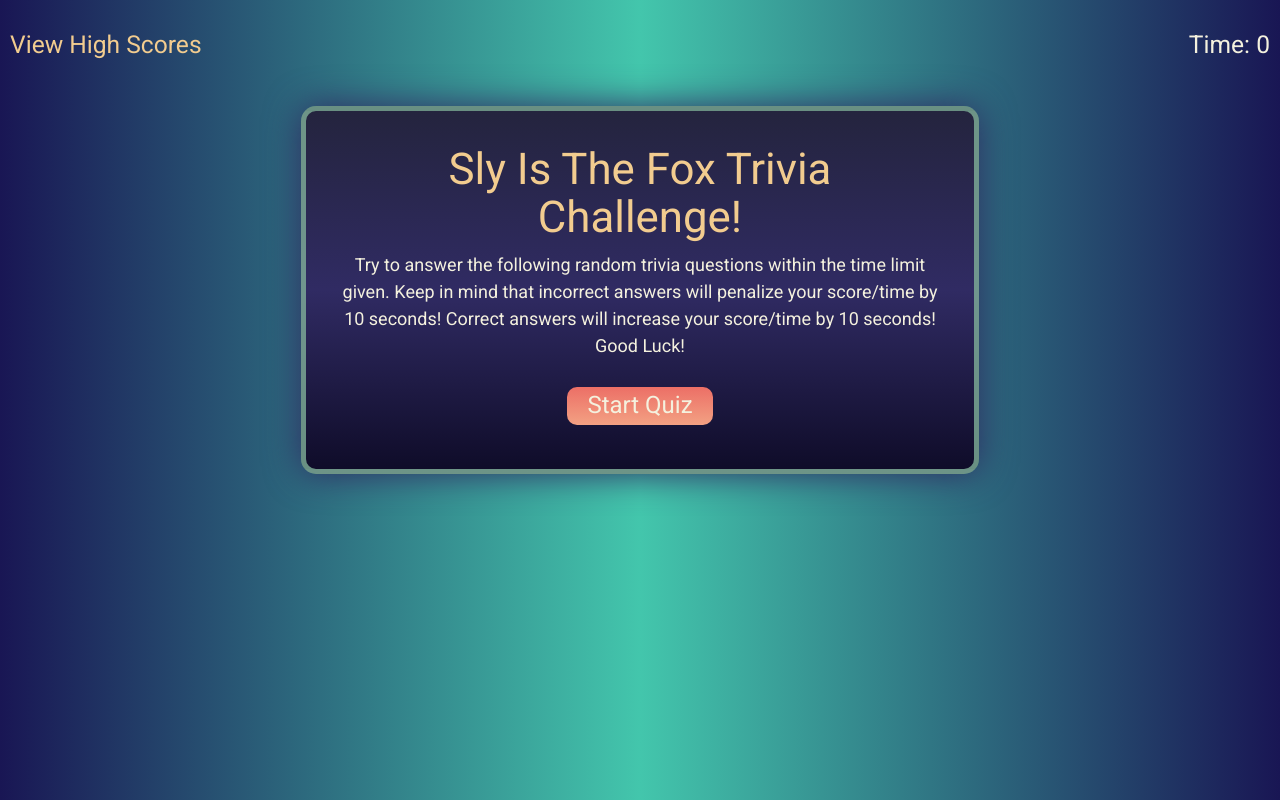
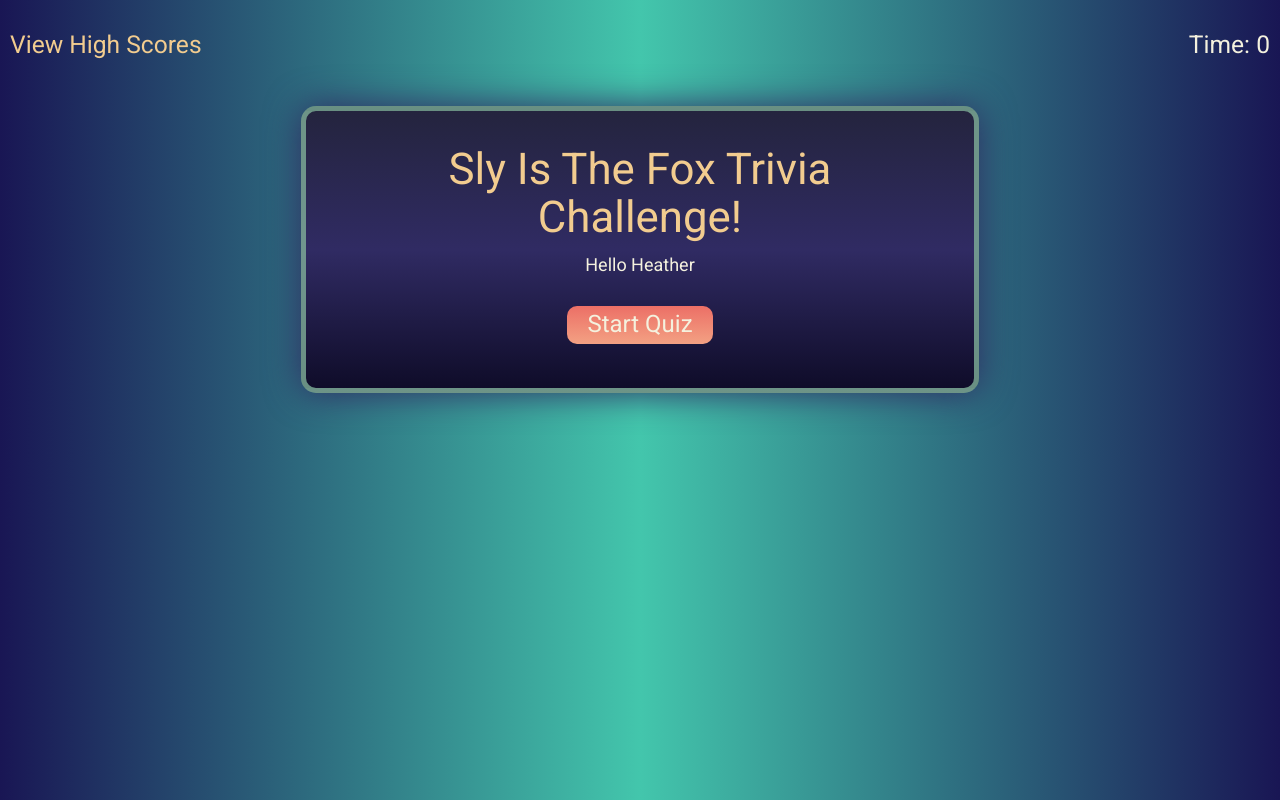
Before and after one commit to bstanfield1992/Sly-Is-The-Fox, a plain HTML site: page index.html in a window 1280 px wide. Drawn offline with nearby package versions, Linux system fonts and the light colour scheme; no server answers.

Commit message:
changed statement

```diff
--- a/assets/js/script.js
+++ b/assets/js/script.js
@@ -1,5 +1,5 @@
 /* GLOBAL VARIABLES */
-window.alert('Hello Heather')
+
 // Variables for DOM references..........................................................................................................................
 var timerCountdown = document.querySelector("#time");
 var startQuizBtn = document.querySelector("#start-quiz-btn");
--- a/index.html
+++ b/index.html
@@ -51,7 +51,8 @@
               </h3>
               <!-- Opening page info -->
               <p>
-                Try to answer the following random trivia questions within the time limit given. Keep in mind that incorrect answers will penalize your score/time by 10 seconds! Correct answers will increase your score/time by 10 seconds! Good Luck!
+                <!-- Try to answer the following random trivia questions within the time limit given. Keep in mind that incorrect answers will penalize your score/time by 10 seconds! Correct answers will increase your score/time by 10 seconds! Good Luck! -->
+                Hello Heather
               </p>
 
               <button id="start-quiz-btn" class="startbtn wiggle pulse">Start Quiz</button>
```
